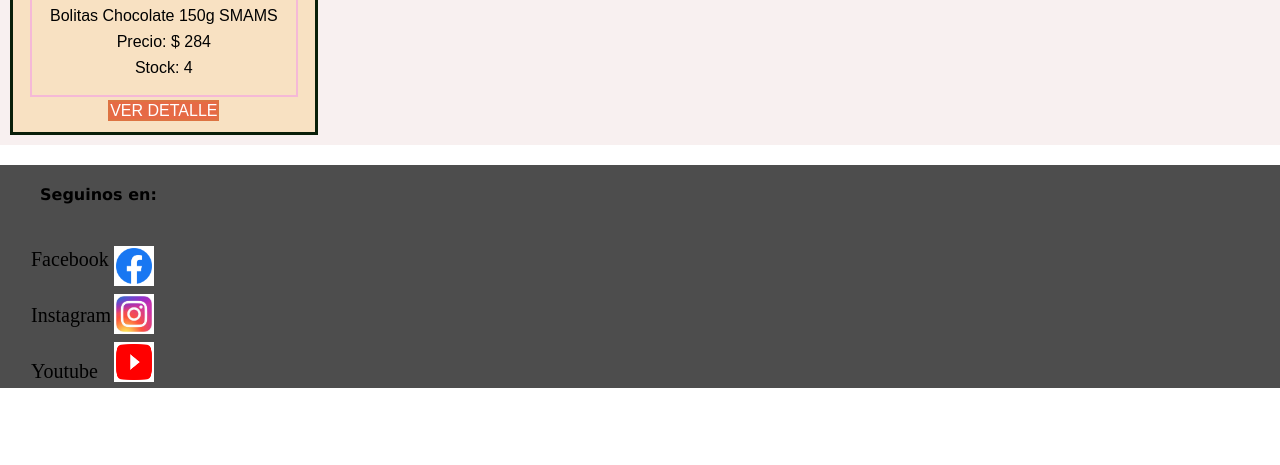
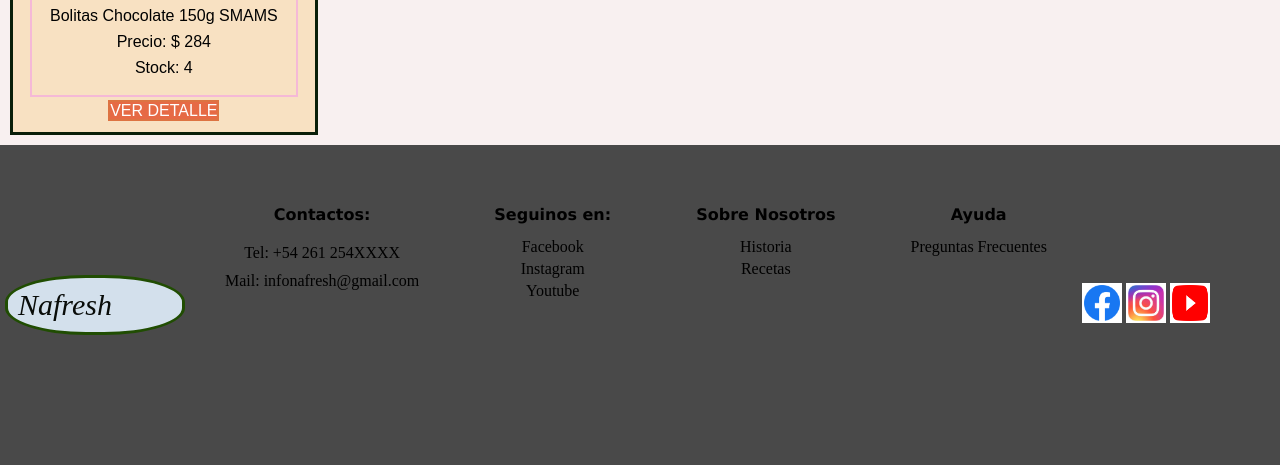
Before and after one commit to cecilia74/PONCE-proyecto, a plain HTML site: page index.html in a window 1280 px wide. Shown: the part 1030-1495 px from the top of the page. Before the commit the page ends 1418 px from the top, so only its background shows below. Drawn offline with Linux system fonts and the light colour scheme.

Commit message:
arreglamos footer

```diff
--- a/css/style.css
+++ b/css/style.css
@@ -17,6 +17,9 @@ nav {
 }
 
 .nombre {
+    display: grid;
+    align-self: center;
+
     padding: 10px;
     margin: 5px 10px 5px 10px;
 
@@ -96,6 +99,7 @@ h1 {
     font-size: 16px;
     margin: 10px;
     padding: 12px;
+    animation: slide-in-right 1.5s linear both;
 
 }
 
@@ -169,12 +173,13 @@ h1 {
     text-decoration: none;
     color: red;
 }
+
 /* AYUDA: por alguna razón en algunas páginas como esta si a h3 no le agrego magin-bottom el footer se separa del fondo de la misma dejando un espacio en blanco */
 
 
 /* DETALLETOSTADA.HTML */
 
-.container{
+.container {
     width: 70%;
     margin: 10%;
     display: flex;
@@ -182,27 +187,31 @@ h1 {
     justify-content: center;
     text-align: center;
 }
+
 .detalle-producto {
-    width:35%;
-    display:flex;
+    width: 35%;
+    display: flex;
     flex-direction: column;
     align-items: center;
-    margin-top:3%;
-    border:solid rgb(228, 219, 219) 2px;
+    margin-top: 3%;
+    border: solid rgb(228, 219, 219) 2px;
     border-radius: 5px;
     padding: 1%;
 }
+
 .nombre-producto {
     color: red;
 }
+
 .imagen-detail {
-    width:50vh;
-    height:50vh;
-    margin-top:15%;
+    width: 50vh;
+    height: 50vh;
+    margin-top: 15%;
     padding: 5%;
-    display:flex;
+    display: flex;
     align-items: center;
 }
+
 .seccion {
     margin: 10%;
 }
@@ -210,6 +219,7 @@ h1 {
 .seccion h2 {
     margin-top: 20%;
 }
+
 .button {
     display: flex;
     align-items: center;
@@ -219,52 +229,106 @@ h1 {
 /* FOOTER */
 
 
-footer {
+.footer {
     display: block;
-    background-color: rgba(0, 0, 0, 0.699);
+    display: grid;
+    height: 40vh;
+    grid-column: repeat(6, 1fr);
+    grid-row: repeat(1, 1fr);
+    grid-template-areas:
+        "name box box-1 box-2 box-3 box-4"
+    ;
+    gap: 5px;
+    background-color: rgba(0, 0, 0, 0.712);
+
+
+}
+
+.footer-nombre {
+    display: grid;
+    align-self: center;
+    background-color: rgb(211, 224, 236);
+    padding: 10px;
+    border: solid rgb(32, 77, 2);
+    border-radius: 45%;
+    margin: 5px;
+
+}
+
+.footer-nombre a {
+    text-decoration: none;
+    color: rgb(9, 12, 9);
+    font-size: 30px;
+    font-style: italic;
+    font-family: 'Lobster', serif;
 }
 
 .footer h4 {
     font-family: 'Lucida Sans', 'Lucida Sans Regular', 'Lucida Grande', 'Lucida Sans Unicode', Geneva, Verdana, sans-serif;
-    margin: 20px 20px;
-    padding: 20px;
+    margin-top: 50px;
+    padding: 10px;
+    text-align: center;
+
+}
+
+.footer div ul li {
+    list-style: none;
 
 }
 
 .box {
+    grid-area: box;
+
+}
+
+.box-1 {
+    grid-area: box-1;
+
+}
+
+.box-2 {
+    grid-area: box-2;
+
+}
+
+.box-3 {
+    grid-area: box-3;
+
+}
+
+.box-4 {
     display: flex;
     flex-direction: row;
-    margin-left: 30px;
+    align-items: center;
+    gap: 4px;
+    margin-right: 10px ;
+    grid-area: box-4;
+}
+.row__redes {
+    margin-top: 10px;
+    text-align: center;
+
+}
+.row1__redes {
+    margin-top: 4px;
+    text-align: center;
 }
 
-.box1 ul {
-    display: flex;
-    flex-direction: column;
-    list-style: none;
-    gap: 30px;
-    margin: 1px;
+.row2__redes {
+margin-top: 4px;
+text-align: center;
+}
+.row3__redes {
+    text-align: center;
+    margin-top: 4px;
+
 }
 
-.row1__redes {
-    margin-top: 3px;
-    font-size: 20px;
-    font-family: 'Merriweather', serif;
-}
-
-.box2 {
-    display: flex;
-    flex-direction: column;
-    gap: 4px;
-    margin: 2px 2px;
-}
-
-.row1__link img {
+.row4__link img {
     width: 40px;
     height: 40px;
     background-color: white;
     border: 2px solid rgb(255, 255, 255);
 }
 
-@media (max-width: 768px) {
-
-}
+@media (max-width: 768px) {}
--- a/index.html
+++ b/index.html
@@ -28,7 +28,7 @@
         </nav>
         <div class="cart">
             <a href="./micarrito.html">
-                <img src="../assets/img/carrito.png" alt="">
+                <img src="./assets/img/carrito.png" alt="">
             </a>
         </div>
 
@@ -124,10 +124,21 @@
     </main>
 
     <footer class="footer">
+
+        <div class="footer-nombre">
+            <a href="../index.html">Nafresh</a>
+        </div>
+        <div class="box">
             <div>
+                <h4>Contactos:</h4>
+                <ul class="row">
+                    <li class="row__redes">Tel: +54 261 254XXXX</li>
+                    <li class="row__redes">Mail: infonafresh@gmail.com</li>
+                </ul>
+            </div>
+        </div>
+        <div class="box-1">
             <h4 class="redes">Seguinos en:</h4>
-            <div class="box">
-                <div class="box1">
             <ul class="row1">
                 <li class="row1__redes">
                     Facebook
@@ -140,19 +151,32 @@
                 </li>
             </ul>
         </div>
-                <div class="box2">
-                    <a class="row1__link" href="">
+
+        <div class="box-2">
+            <h4>Sobre Nosotros</h4>
+            <ul class="row2">
+                <li class="row2__redes">Historia</li>
+                <li class="row2__redes">Recetas</li>
+            </ul>
+        </div>
+
+        <div class="box-3">
+            <h4>Ayuda</h4>
+            <ul class="row3">
+                <li class="row3__redes">Preguntas Frecuentes</li>
+            </ul>
+        </div>
+        <div class="box-4">
+            <a class="row4__link" href="">
                 <img src="./assets/img/facebook.png" alt="">
             </a>
-                    <a class="row1__link" href="">
+            <a class="row4__link" href="">
                 <img src="./assets/img/índice.png" alt="">
 
             </a>
-                    <a class="row1__link" href="">
+            <a class="row4__link" href="">
                 <img src="./assets/img/youtube-logo-5-2.png" alt="">
             </a>
-                </div>
-            </div>
         </div>
     </footer>
 </body>
```
Lines whose indentation alone changed are shown as unchanged.
